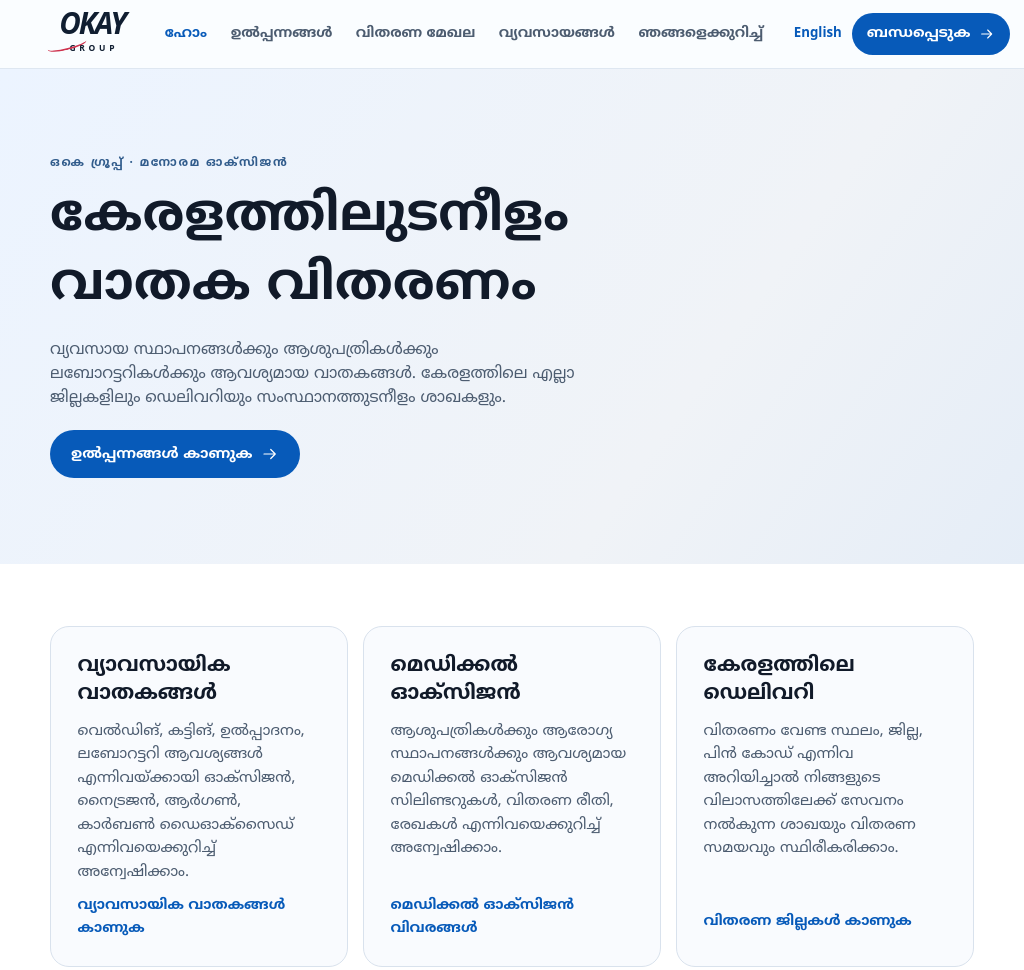
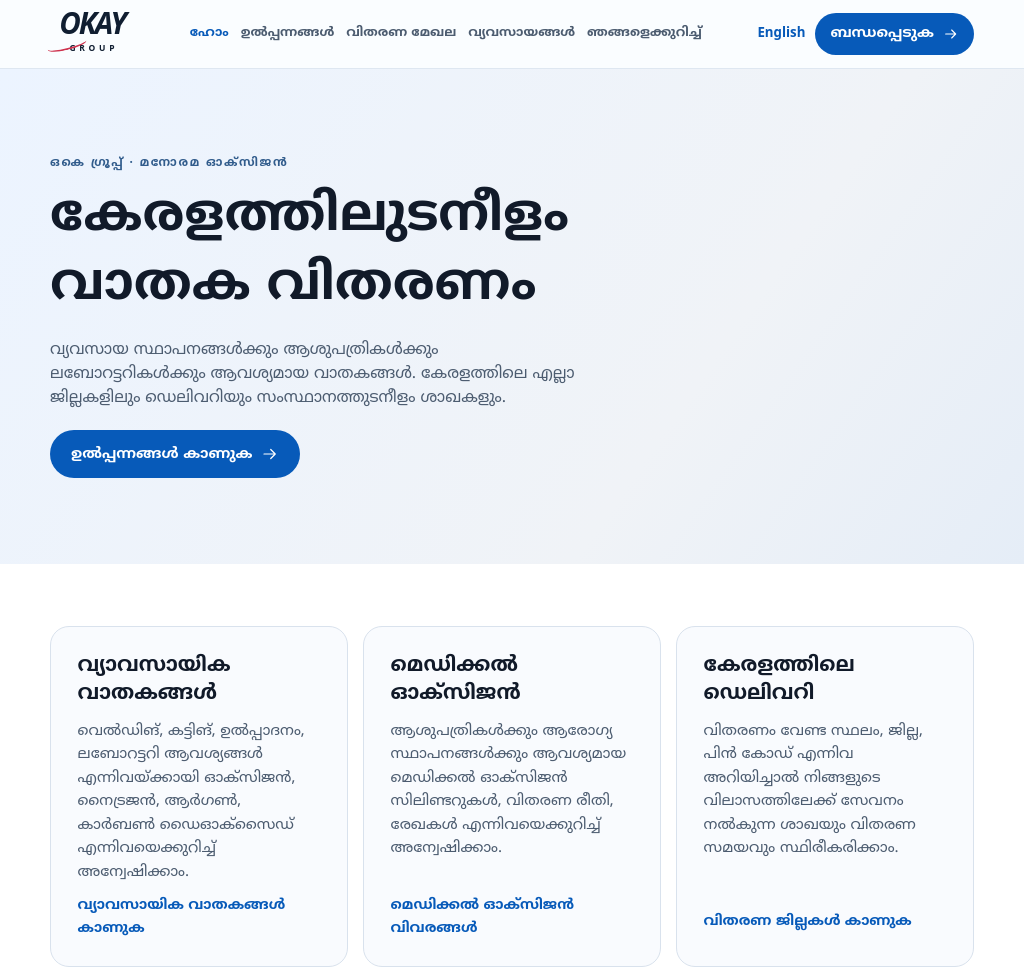
Before and after one commit to issacbalappatt/okaygroup-website, a website: page ml/index.html in a window 1024 px wide. Shown: the top 970 px of the page. Drawn offline with Linux system fonts and the light colour scheme.

Commit message:
Fit Malayalam navigation on intermediate screens

```diff
--- a/assets/site.css
+++ b/assets/site.css
@@ -291,6 +291,12 @@ textarea { resize: vertical; min-height: 115px; }
 [lang="ml-IN"] .page-head h1 { font-size: clamp(2.05rem, 5vw, 4.45rem); max-width: 25ch; }
 [lang="ml-IN"] .info-card h2 { font-size: clamp(1.17rem, 2vw, 1.8rem); }
 
+@media (min-width: 1001px) and (max-width: 1140px) {
+  [lang="ml-IN"] .mast-row { gap: 14px; }
+  [lang="ml-IN"] .nav-row { gap: 12px; }
+  [lang="ml-IN"] .nav-row a { font-size: .8rem; }
+}
+
 @media (max-width: 1000px) {
   .wrap { width: calc(100% - 56px); }
   .catalogue .split-title { align-items: start; flex-direction: column; }
```
